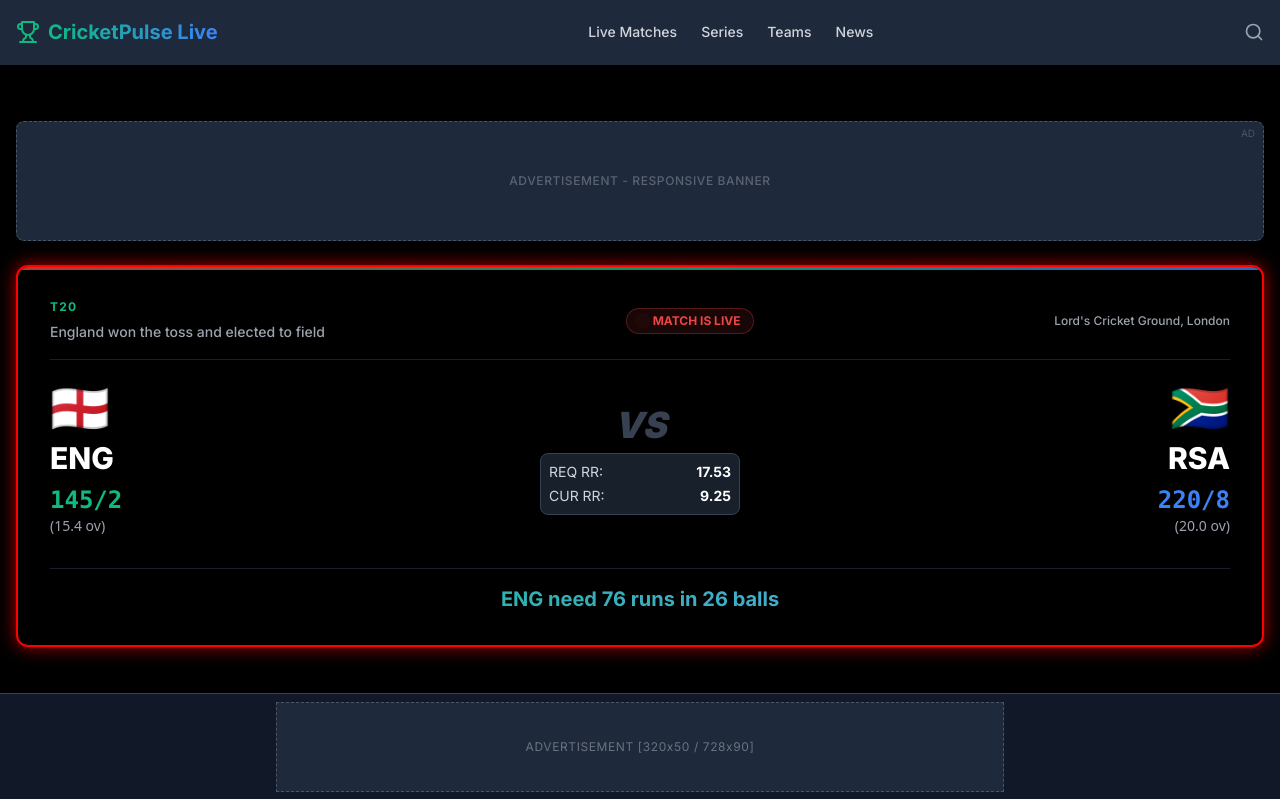
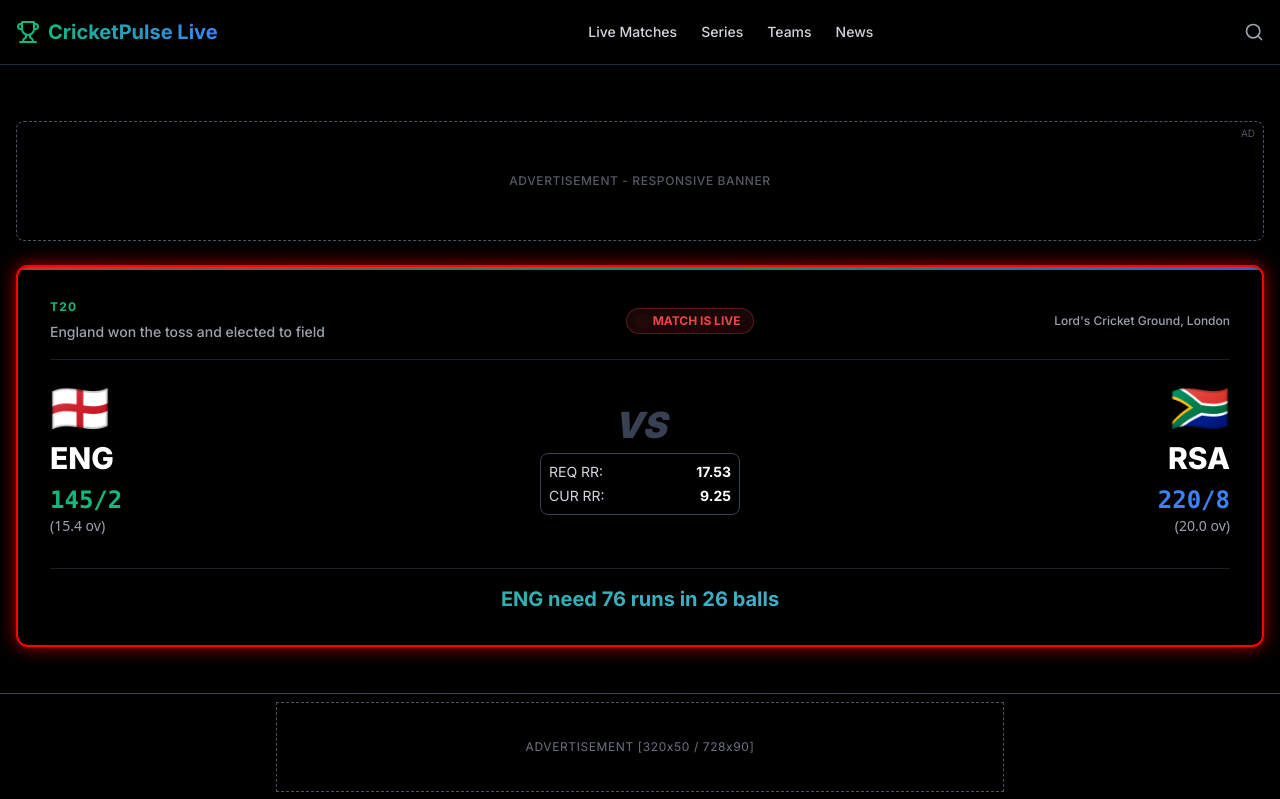
Before and after one commit to Pranayx24/CricketPulse, a Next.js app: page /match/1 in a window 1280 px wide. Shown: the top 799 px of the page. Built offline with nearby package versions, Linux system fonts and the light colour scheme.

Commit message:
force black theme

```diff
--- a/src/app/globals.css
+++ b/src/app/globals.css
@@ -2,63 +2,42 @@
 @tailwind components;
 @tailwind utilities;
 
-/* FULL BLACK THEME */
+/* FORCE FULL BLACK THEME */
 
-:root {
-  --background: #000000;
-  --foreground: #ffffff;
+html, body {
+  background: #000000 !important;
+  color: #ffffff !important;
 }
 
-/* Make entire site black */
-html,
-body {
-  background-color: #000000;
-  color: #ffffff;
-  min-height: 100vh;
-}
+/* All sections black */
 
-/* Remove any grey backgrounds */
-* {
-  background-color: transparent;
+header,
+nav,
+main,
+section,
+footer,
+div {
+  background-color: #000000 !important;
 }
 
 /* Cards */
+
 .card-stadium {
-  background: #000000;
+  background: #000000 !important;
   border: 2px solid #ff0000;
-  box-shadow: 0 0 18px rgba(255, 0, 0, 0.7);
+  box-shadow: 0 0 18px rgba(255,0,0,0.7);
   border-radius: 12px;
-  transition: 0.3s ease;
 }
 
-.card-stadium:hover {
-  box-shadow: 0 0 25px rgba(255, 0, 0, 0.9);
+/* Links */
+
+a {
+  color: #ffffff;
 }
 
-/* Navbar or sections */
-header,
-nav,
-section,
-main,
+/* Footer */
+
 footer {
-  background: #000000;
+  background: #000000 !important;
+  border-top: 1px solid #111;
 }
-
-/* Scrollbar */
-
-::-webkit-scrollbar {
-  width: 8px;
-}
-
-::-webkit-scrollbar-track {
-  background: #000000;
-}
-
-::-webkit-scrollbar-thumb {
-  background: #330000;
-  border-radius: 4px;
-}
-
-::-webkit-scrollbar-thumb:hover {
-  background: #660000;
-}
```
